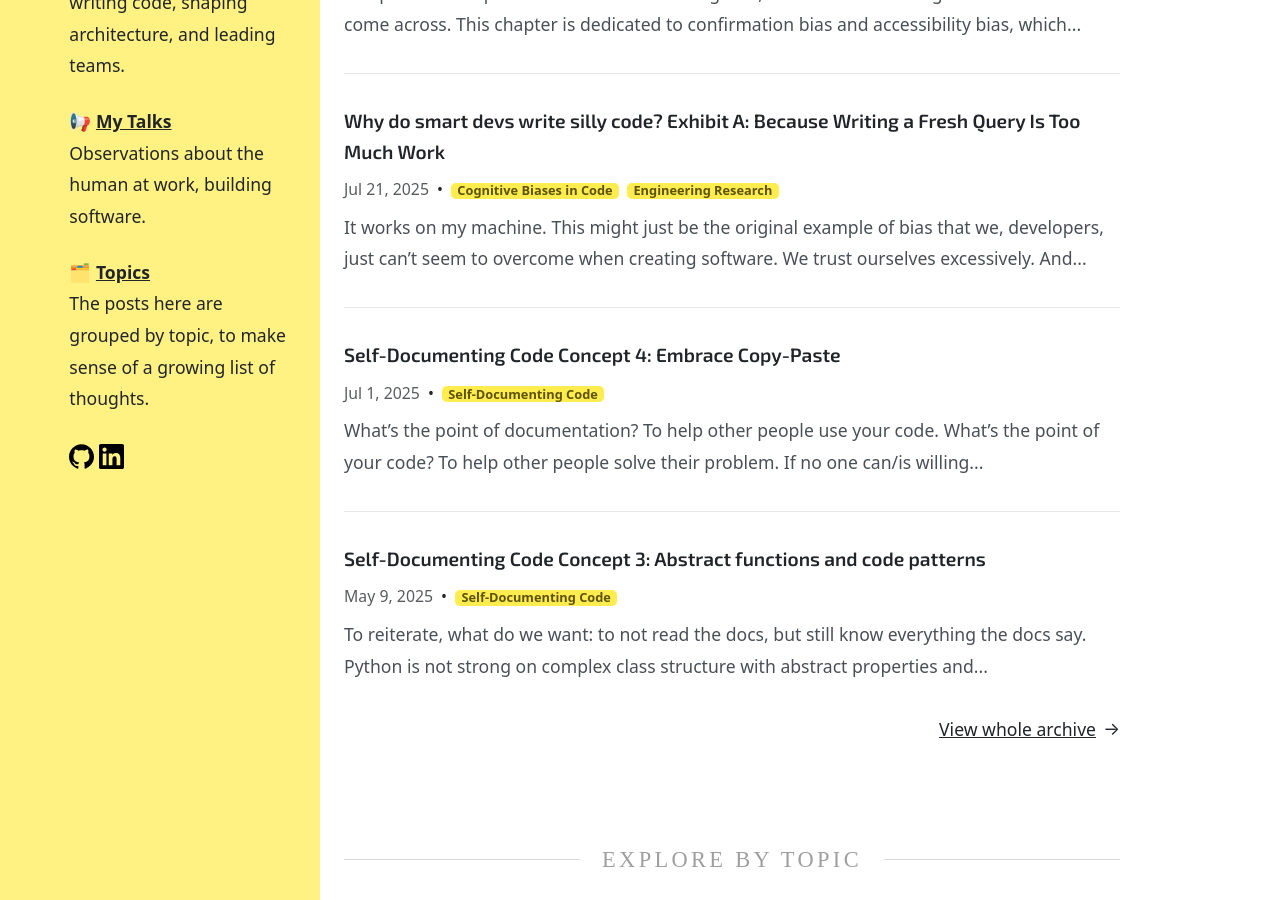
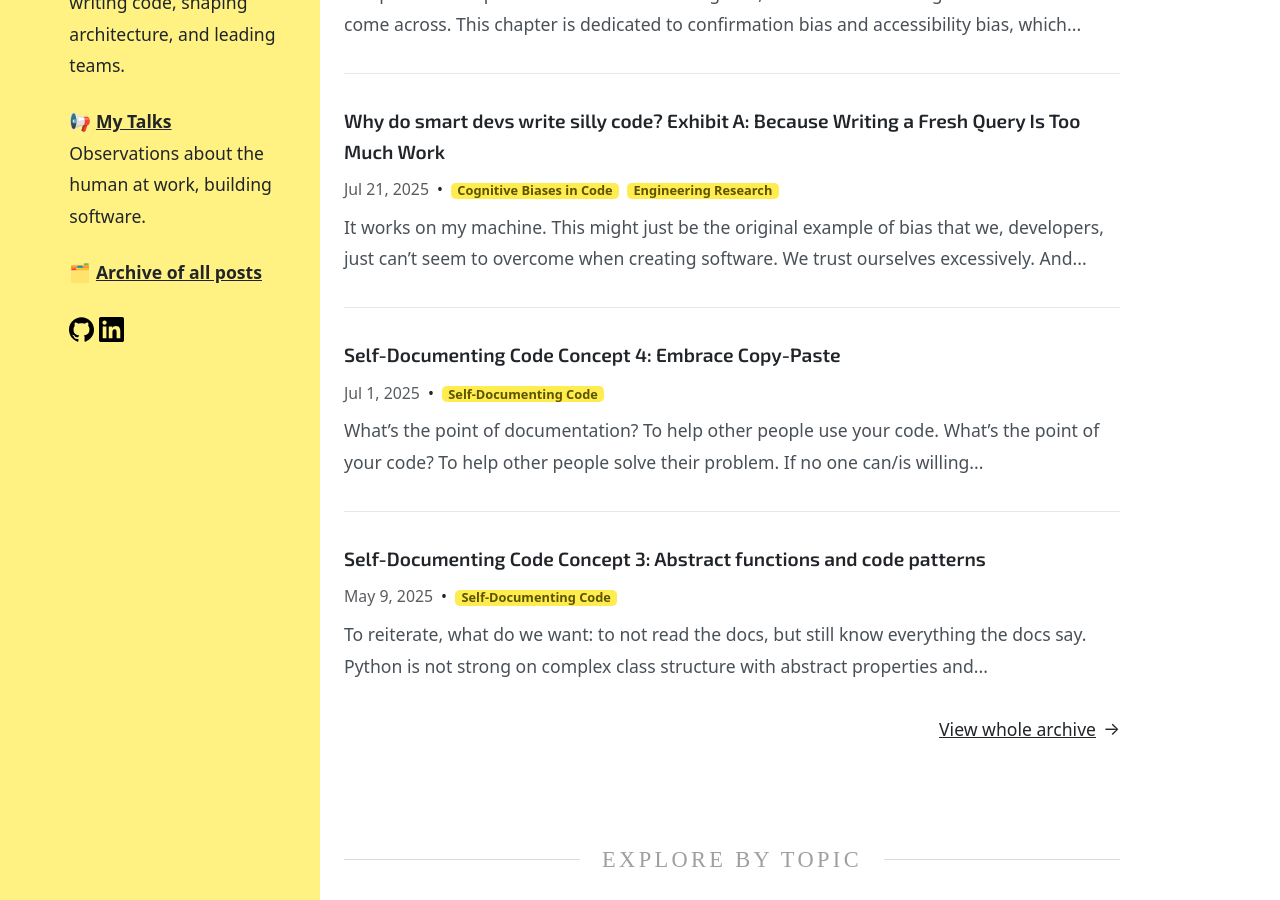
Before and after one commit to inesp/inesp.github.io, a Jekyll site: the page built from index.md, in a window 1280 px wide and 900 px high, scrolled down 435 px. Built offline with Jekyll 4.4.1, drawn with Linux system fonts in a browser that asks for light colours; nearby versions of some CDN libraries; some web fonts are replaced.

Commit message:
Show archive in sidebar

```diff
--- a/_config.yml
+++ b/_config.yml
@@ -25,7 +25,7 @@ permalink: /:year/:month/:day/:title.html
 
 social:
   github: inesp
-  linkedin: "ines-p-a6284a87"
+  linkedin: "ines-panker"
 
 # Build settings
 markdown: kramdown
--- a/_includes/sidebar.html
+++ b/_includes/sidebar.html
@@ -11,13 +11,12 @@
     I've been building software for almost 2 decades: writing code, shaping architecture, and leading teams.</p>
 
     <p class="mb-4">
-      📢 <a href="/talks" class="talks-link">My Talks</a>
+      📢 <a href="/talks/" class="talks-link">My Talks</a>
       <br>Observations about the human at work, building software.
     </p>
 
     <p class="mb-4">
-      🗂️ <a href="/topics" class="talks-link">Topics</a>
-      <br>The posts here are grouped by topic, to make sense of a growing list of thoughts.
+      🗂️ <a href="/archive/" class="talks-link">Archive of all posts</a>
     </p>
 
     <ul class="social-icons">
```
